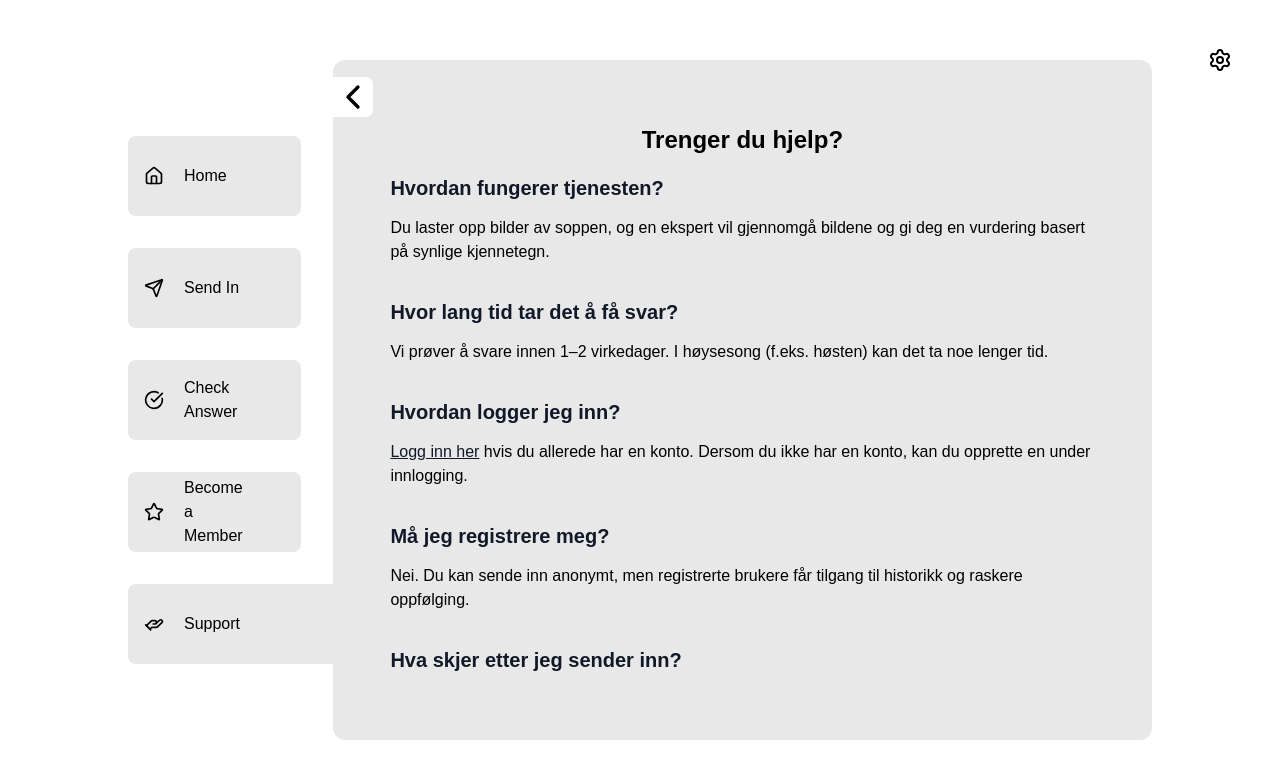
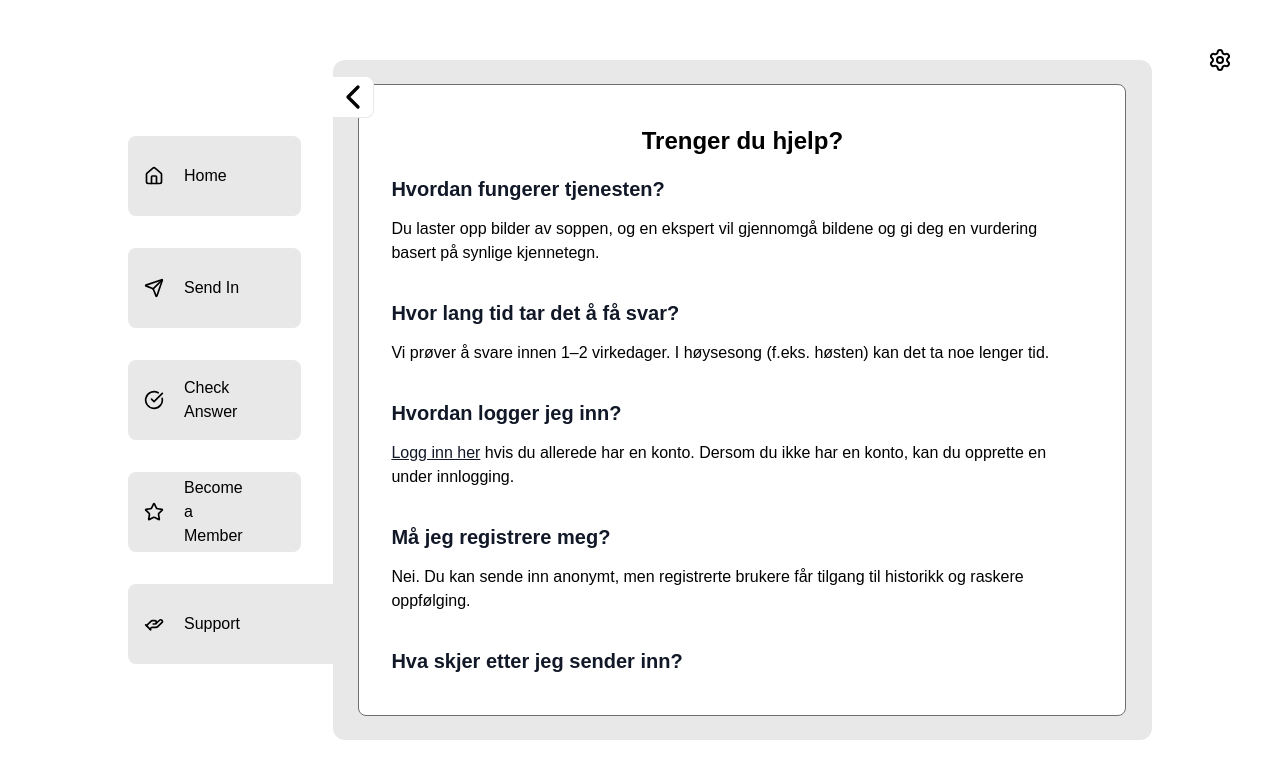
Before and after one commit to jensmjahle/mushroom-identification-frontend, a Vue app: page /support in a window 1280 px wide. Shown: the top 778 px of the page. Built offline with nearby package versions, Linux system fonts and the light colour scheme; no server answers.

Commit message:
Fix the scrollbar to be a bit better integrated in the support page.

```diff
--- a/src/views/user/SupportView.vue
+++ b/src/views/user/SupportView.vue
@@ -1,15 +1,16 @@
 <template>
   <div class="w-full h-full flex items-center justify-center px-4 py-6">
-    <div class="w-full max-w-3xl h-full flex flex-col text-center px-4 py-6 sm:py-10 sm:px-8 rounded-lg">
+    <div class="w-full max-w-3xl h-full flex flex-col text-center px-4 py-6 sm:py-10 sm:px-8 rounded-lg bg-bg1 border border-border1">
 
-      <!-- Tittel (fast topp) -->
+      <!-- Tittel -->
       <h1 class="text-xl sm:text-2xl font-bold text-text1 mb-4">
         {{ t('support.title') }}
       </h1>
 
-      <!-- Scrollbart innhold -->
-      <div class="flex-1 overflow-y-auto">
-        <!-- Dynamic Markdown Content -->
+      <!-- Scrollbart innhold med max-h og pen scroll -->
+      <div class="flex-1 overflow-y-auto max-h-[calc(100vh-12rem)] pr-2 custom-scrollbar">
+
+        <!-- Markdown Content -->
         <div
           class="text-left prose prose-sm sm:prose-base dark:prose-invert max-w-none text-text1"
           v-html="renderedContent"
@@ -56,6 +57,7 @@
 </template>
 
 
+
 <script setup>
 import { ref, onMounted, watch } from 'vue'
 import { useI18n } from 'vue-i18n'
```
